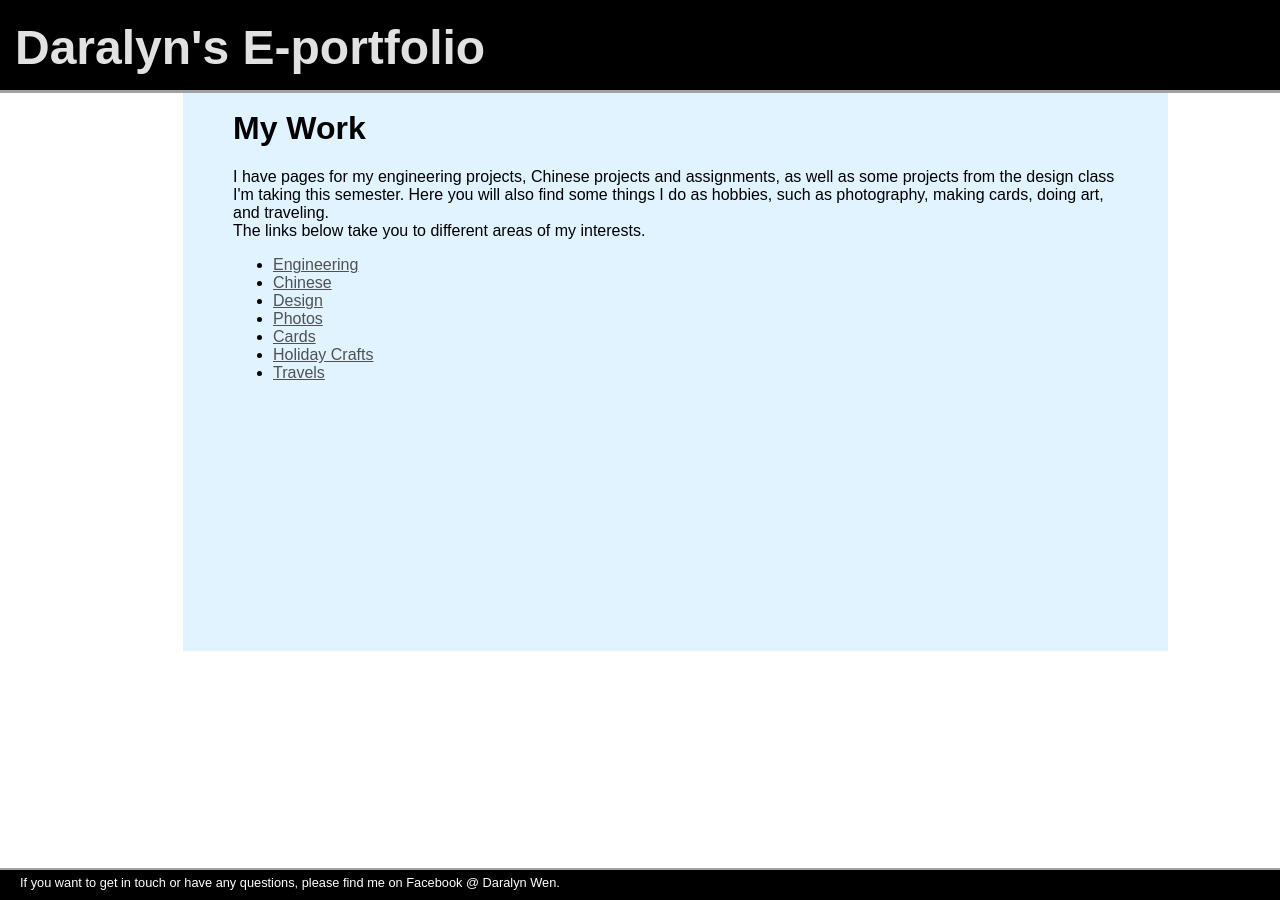
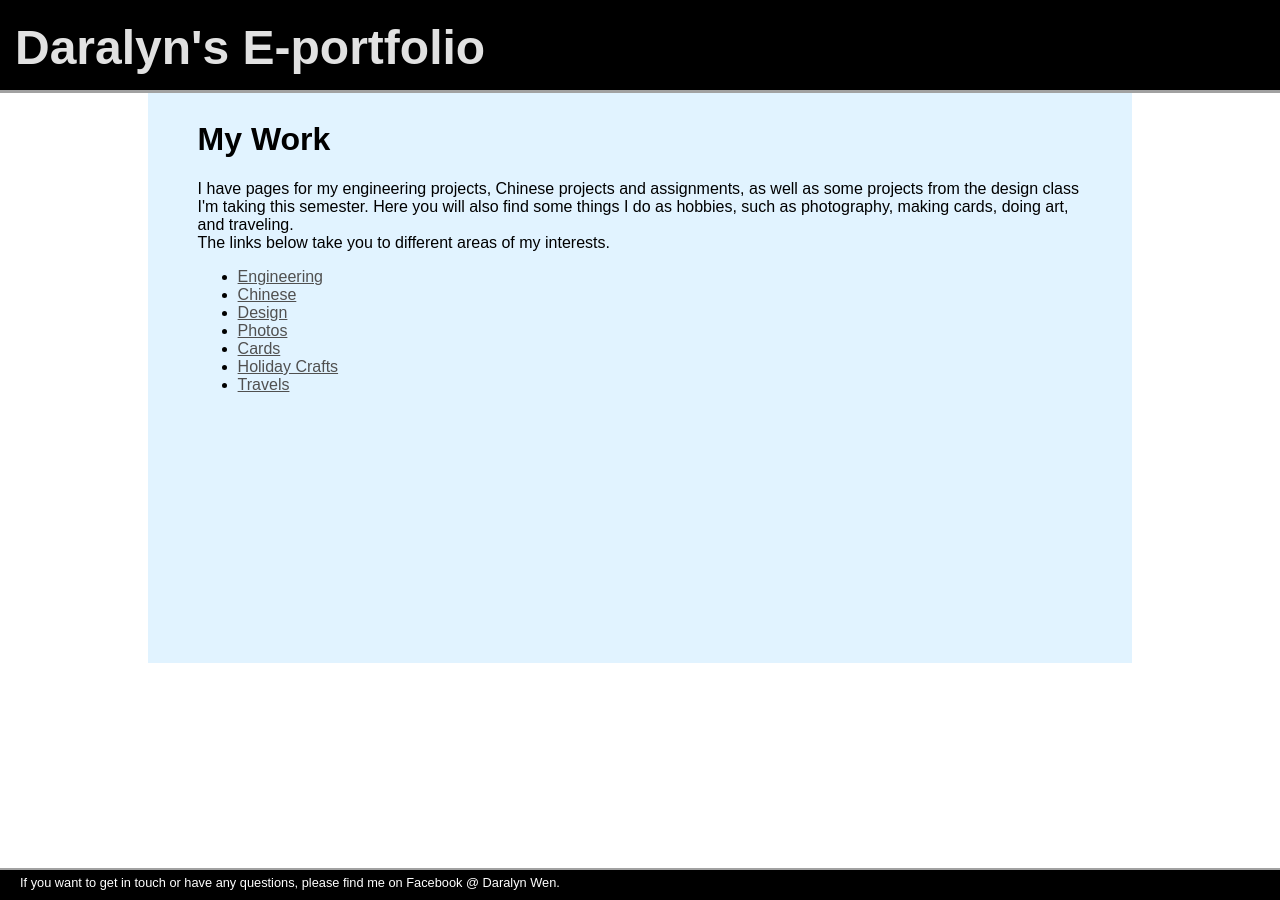
Before and after one commit to daralyn/daralyn.github.io, a Jekyll site: the page built from portfolio/index.html, in a window 1280 px wide. Built offline with Jekyll 4.4.1, drawn with Linux system fonts in a browser that asks for light colours.

Commit message:
Update portfolio.css

```diff
--- a/css/portfolio.css
+++ b/css/portfolio.css
@@ -7,7 +7,6 @@ header{
     background-color: rgb(0, 0, 0);
     margin: 0;
     height: 90px;
-	z-index: 10;
 }
 
 #eportfolioheader {
@@ -19,7 +18,6 @@ header{
     position: absolute;
     top: -20px;
     left: 15px;
-	z-index: 11;
 }
 
 a#navbuttonhome, a#navbuttonabout, a#navbuttonportfolio{
@@ -28,7 +26,6 @@ a#navbuttonhome, a#navbuttonabout, a#navbuttonportfolio{
     font-family: 'Arial', 'Sans-Serif';
     text-decoration: none;
     top:50px;
-	z-index: 11;
 }
 
 a#navbuttonhome:hover, a#navbuttonabout:hover, a#navbuttonportfolio:hover{
@@ -37,7 +34,6 @@ a#navbuttonhome:hover, a#navbuttonabout:hover, a#navbuttonportfolio:hover{
     color: rgb(0, 0, 0);
     border: 1px solid rgb(255, 255, 255);
     padding: 5px;
-	z-index: 11;
 }
 
 .nav {
@@ -46,7 +42,6 @@ a#navbuttonhome:hover, a#navbuttonabout:hover, a#navbuttonportfolio:hover{
     top: 15px;
     right: -400px;
     margin: 0px;
-	z-index: 11;
 }
 
 footer{
@@ -63,7 +58,10 @@ footer{
     color: rgb(255, 255, 255);
     font-size: .8em;
     font-family: 'Arial', 'Sans-Serif';
-	padding: 2px 15px 2px 15px;
+    padding-top: 2px;
+    padding-bottom: 2px;
+    padding-left: 15px;
+    padding-right: 15px;
     position: absolute;
     bottom: -5px;
     left: 5px;
@@ -71,15 +69,18 @@ footer{
 
 h1{
     font-family: 'AR BONNIE', 'Arial', 'Sans-Serif';
-	padding-top: 20px;
 }
 
 .container{
     width: 70%;
     height: auto;
-	margin: 90px 175px 0px 175px;
+    margin: 0 auto;
+    margin-top: 90px;
     background-color: rgb(225, 243, 255);
-	padding: 0px 50px 20% 50px;
+    padding-left: 50px;
+    padding-right: 50px;
+    padding-bottom: 20%;
+    padding-top: 10px;
 }
 
 #bodydefault:{
```
Lines whose indentation alone changed are shown as unchanged.
